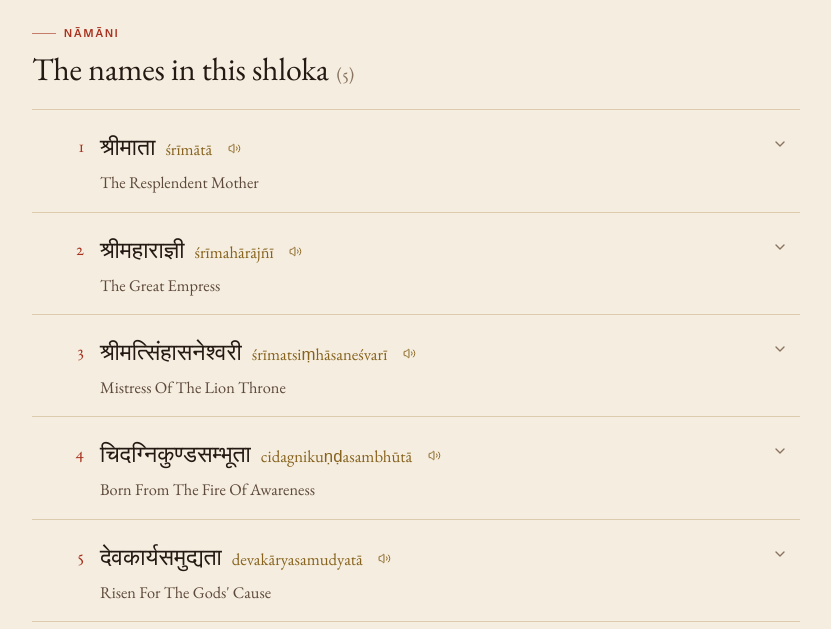
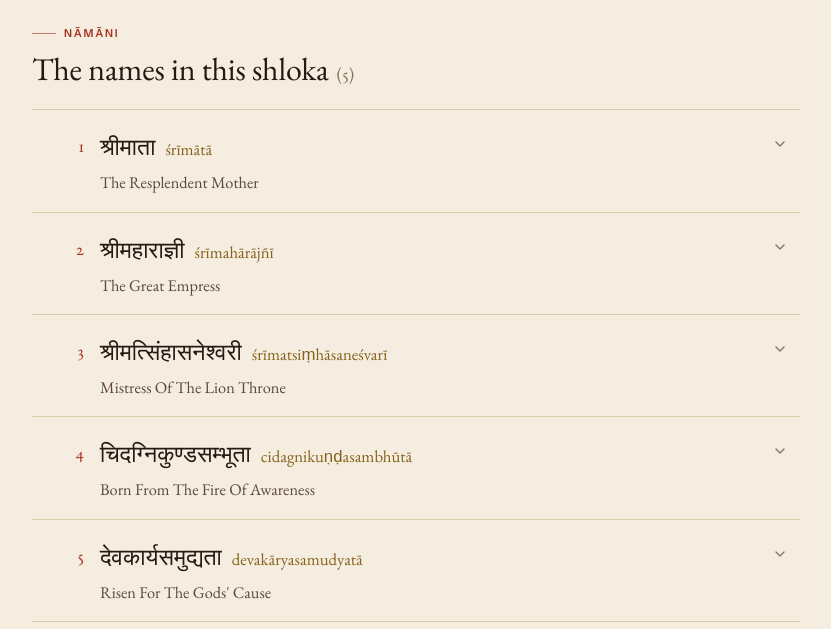
Before and after one commit to brandonfancher/lalita, a Next.js app: page /shloka/001 in a window 1280 px wide. Shown: the part 1260-1889 px from the top of the page, without its empty margins (56-887 px from the left). Built offline with nearby package versions, Linux system fonts and the light colour scheme; a web font is replaced by a local one.

Commit message:
Remove whole-name audio playback; keep syllable and sound clips

```diff
--- a/src/components/nama-list.tsx
+++ b/src/components/nama-list.tsx
@@ -6,8 +6,6 @@ import { ChevronDown } from "lucide-react";
 import { AksaraStrip } from "@/components/aksara-strip";
 import { CompoundTree } from "@/components/compound-tree";
 import { FitText } from "@/components/fit-text";
-import { SoundButton } from "@/components/sound-button";
-import { playAksaras } from "@/lib/sound-audio";
 import type { Nama } from "@/lib/types";
 import { caseInfo, cn } from "@/lib/utils";
 
@@ -34,10 +32,6 @@ export function NamaList({ namas }: { namas: Nama[] }) {
               expanded && "bg-surface-1/70",
             )}
           >
-            {/*
-              The toggle stretches over the whole row, so the speaker button
-              can sit inside the row without being nested in another button.
-            */}
             <div className="group relative flex w-full items-start gap-4 px-2 py-4 transition-colors hover:bg-surface-1/60 sm:px-3">
               <span className="numerals w-10 shrink-0 pt-1.5 text-right font-serif text-lg text-sindura">
                 {nama.index}
@@ -59,14 +53,6 @@ export function NamaList({ namas }: { namas: Nama[] }) {
                   <FitText container="marker" className="iast text-[1.05rem] text-gold-soft">
                     {nama.iast}
                   </FitText>
-                  {nama.aksaras.length > 0 && (
-                    <SoundButton
-                      size="sm"
-                      className="relative z-10"
-                      label={`Play ${nama.iast}`}
-                      onPlay={() => playAksaras(nama.aksaras)}
-                    />
-                  )}
                 </span>
                 {nama.gloss && (
                   <span className="mt-0.5 block text-[1.02rem] text-ink-muted">{nama.gloss}</span>
--- a/src/components/verse-reader.tsx
+++ b/src/components/verse-reader.tsx
@@ -7,8 +7,6 @@ import { AksaraStrip } from "@/components/aksara-strip";
 import { CompoundTree } from "@/components/compound-tree";
 import { FitText } from "@/components/fit-text";
 import { Lotus } from "@/components/ornament";
-import { SoundButton } from "@/components/sound-button";
-import { playAksaras } from "@/lib/sound-audio";
 import type { Morphology, Nama, StudyModule, Token, WordGloss } from "@/lib/types";
 import { caseInfo, cn, toDevanagariDigits } from "@/lib/utils";
 
@@ -301,12 +299,6 @@ function Inspector({
             {token.iast}
           </FitText>
         </div>
-        {token.aksaras.length > 0 && (
-          <SoundButton
-            label={`Play ${token.iast}`}
-            onPlay={() => playAksaras(token.aksaras)}
-          />
-        )}
         <button
           type="button"
           onClick={onClose}
@@ -359,13 +351,6 @@ function NamaPanel({ nama }: { nama: Nama }) {
           <FitText container="marker" className="iast text-[15px] text-ink-muted">
             {nama.iast}
           </FitText>
-          {nama.aksaras.length > 0 && (
-            <SoundButton
-              size="sm"
-              label={`Play ${nama.iast}`}
-              onPlay={() => playAksaras(nama.aksaras)}
-            />
-          )}
         </div>
         {nama.gloss && <p className="display text-xl leading-snug text-ink">{nama.gloss}</p>}
         {nama.translation && (
--- a/src/lib/sound-audio.ts
+++ b/src/lib/sound-audio.ts
@@ -131,11 +131,6 @@ export function soundKeysForAksara(aksara: Aksara): string[] {
   return keys;
 }
 
-/** Ordered clip keys for a whole word (all of its akṣaras). */
-export function soundKeysForAksaras(aksaras: Aksara[]): string[] {
-  return aksaras.flatMap(soundKeysForAksara);
-}
-
 // ---------------------------------------------------------------------------
 // Playback (browser only)
 // ---------------------------------------------------------------------------
@@ -195,7 +190,3 @@ export function playPart(part: AksaraPart): void {
 export function playAksara(aksara: Aksara): void {
   playSounds(soundKeysForAksara(aksara));
 }
-
-export function playAksaras(aksaras: Aksara[]): void {
-  playSounds(soundKeysForAksaras(aksaras));
-}
```
